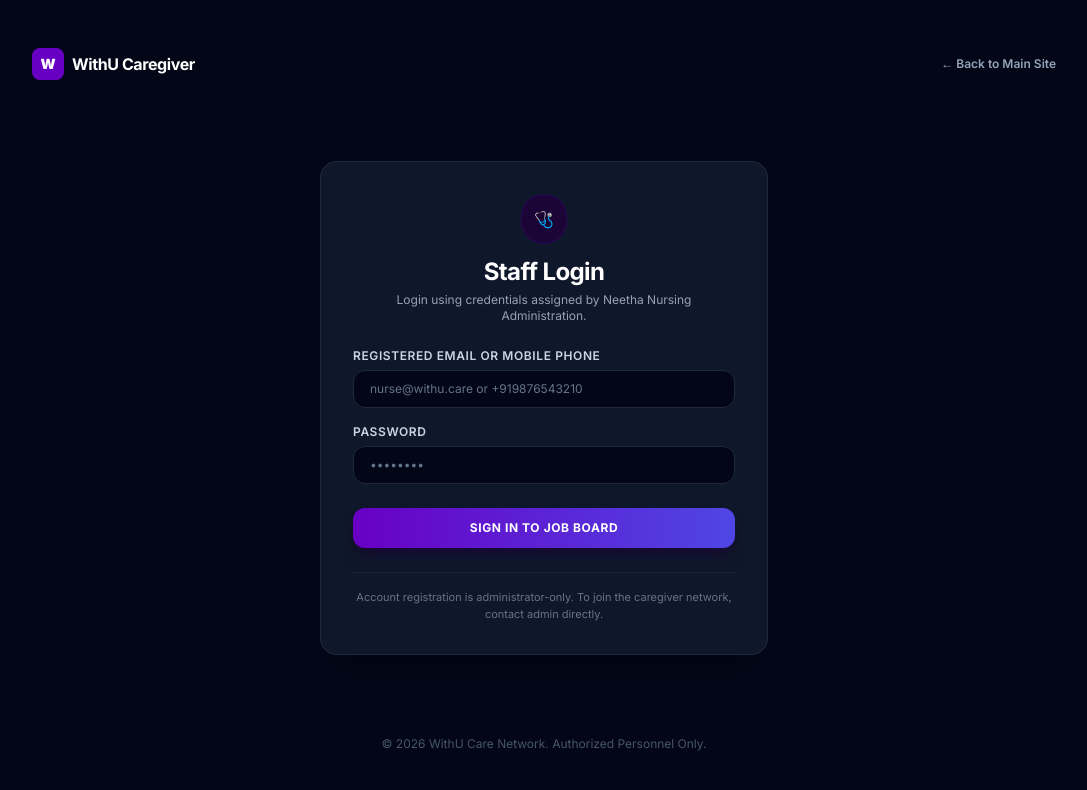
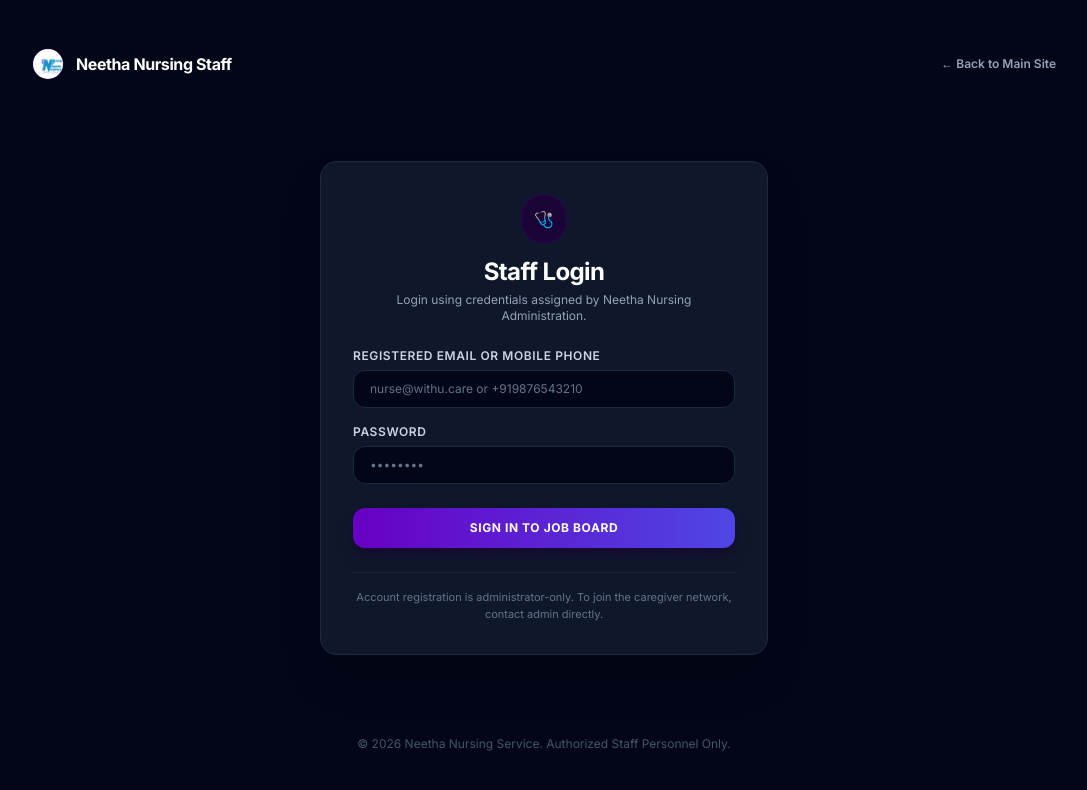
Before and after one commit to LaRoyBot/WithU, a Next.js app: page /employee/login in a window 1280 px wide. Shown: the top 790 px of the page, without its empty margins (96-1183 px from the left). Built offline with nearby package versions, Linux system fonts and the light colour scheme.

Commit message:
Update staff branding and logo in employee pages

```diff
--- a/src/app/employee/login/page.tsx
+++ b/src/app/employee/login/page.tsx
@@ -1,21 +1,27 @@
 import React from 'react';
 import EmployeeLoginForm from '@/components/employee/EmployeeLoginForm';
 import Link from 'next/link';
+import Image from 'next/image';
 
 export const metadata = {
-  title: 'Caregiver Login - WithU Healthcare',
-  description: 'Employee caregiver portal for viewing and bidding on nursing jobs.',
+  title: 'Staff Login | Neetha Nursing Service',
+  description: 'Employee & nurse staff portal for viewing and managing nursing visits.',
 };
 
 export default function EmployeeLoginPage() {
   return (
     <div className="min-h-screen bg-slate-950 flex flex-col justify-between p-4 sm:p-8">
       <header className="flex justify-between items-center max-w-5xl mx-auto w-full py-4">
-        <Link href="/" className="flex items-center gap-2">
-          <span className="w-8 h-8 rounded-lg bg-primary-600 flex items-center justify-center text-white font-black text-sm">
-            W
-          </span>
-          <span className="font-bold text-white text-base tracking-tight">WithU Caregiver</span>
+        <Link href="/" className="flex items-center gap-3">
+          <div className="relative w-8 h-8 overflow-hidden rounded-full border border-primary-500/20">
+            <Image
+              src="/images/original/logo.jpg"
+              alt="Neetha Nursing Service Logo"
+              fill
+              className="object-cover"
+            />
+          </div>
+          <span className="font-bold text-white text-base tracking-tight">Neetha Nursing Staff</span>
         </Link>
         <Link
           href="/"
@@ -30,7 +36,7 @@ export default function EmployeeLoginPage() {
       </main>
 
       <footer className="text-center text-xs text-slate-600 py-4 max-w-5xl mx-auto w-full">
-        &copy; {new Date().getFullYear()} WithU Care Network. Authorized Personnel Only.
+        &copy; {new Date().getFullYear()} Neetha Nursing Service. Authorized Staff Personnel Only.
       </footer>
     </div>
   );
--- a/src/app/employee/page.tsx
+++ b/src/app/employee/page.tsx
@@ -3,6 +3,7 @@ import { getEmployeeSession, getAvailableJobs, getMyAssignedJobs } from '@/actio
 import { redirect } from 'next/navigation';
 import JobBoard from '@/components/employee/JobBoard';
 import Link from 'next/link';
+import Image from 'next/image';
 
 export const dynamic = 'force-dynamic';
 export const revalidate = 0;
@@ -27,15 +28,20 @@ export default async function EmployeeDashboardPage() {
       {/* Top Navbar */}
       <header className="border-b border-slate-800/80 bg-slate-900/50 backdrop-blur-md sticky top-0 z-40">
         <div className="max-w-7xl mx-auto px-4 sm:px-8 py-3.5 flex justify-between items-center">
-          <div className="flex items-center gap-3">
-            <span className="w-8 h-8 rounded-lg bg-primary-600 flex items-center justify-center text-white font-black text-sm">
-              W
-            </span>
+          <Link href="/" className="flex items-center gap-3">
+            <div className="relative w-8 h-8 overflow-hidden rounded-full border border-primary-500/20">
+              <Image
+                src="/images/original/logo.jpg"
+                alt="Neetha Nursing Service Logo"
+                fill
+                className="object-cover"
+              />
+            </div>
             <div>
-              <span className="font-bold text-white text-sm tracking-tight block">WithU Staff Portal</span>
+              <span className="font-bold text-white text-sm tracking-tight block">Neetha Nursing Staff</span>
               <span className="text-[10px] text-emerald-400 font-bold block">✓ Verified Active Nurse</span>
             </div>
-          </div>
+          </Link>
 
           <div className="flex items-center gap-4">
             <Link
```
